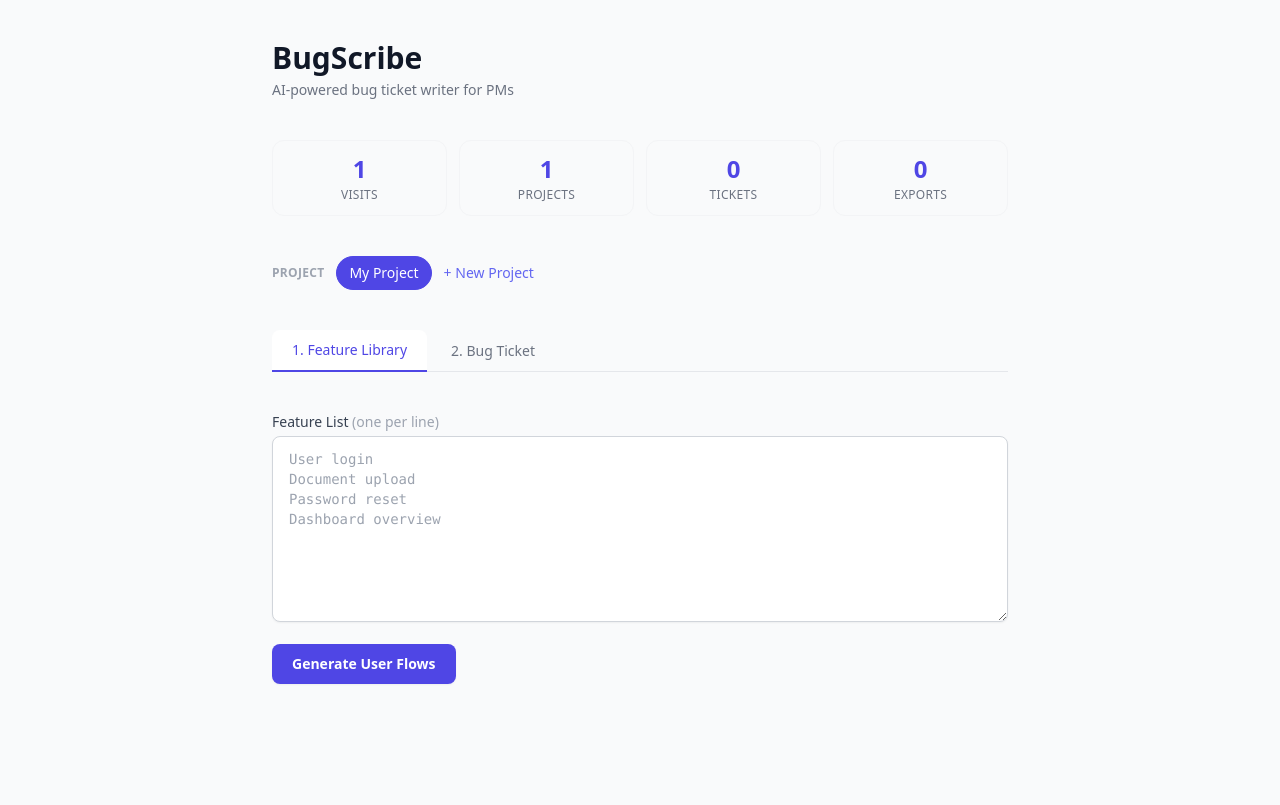
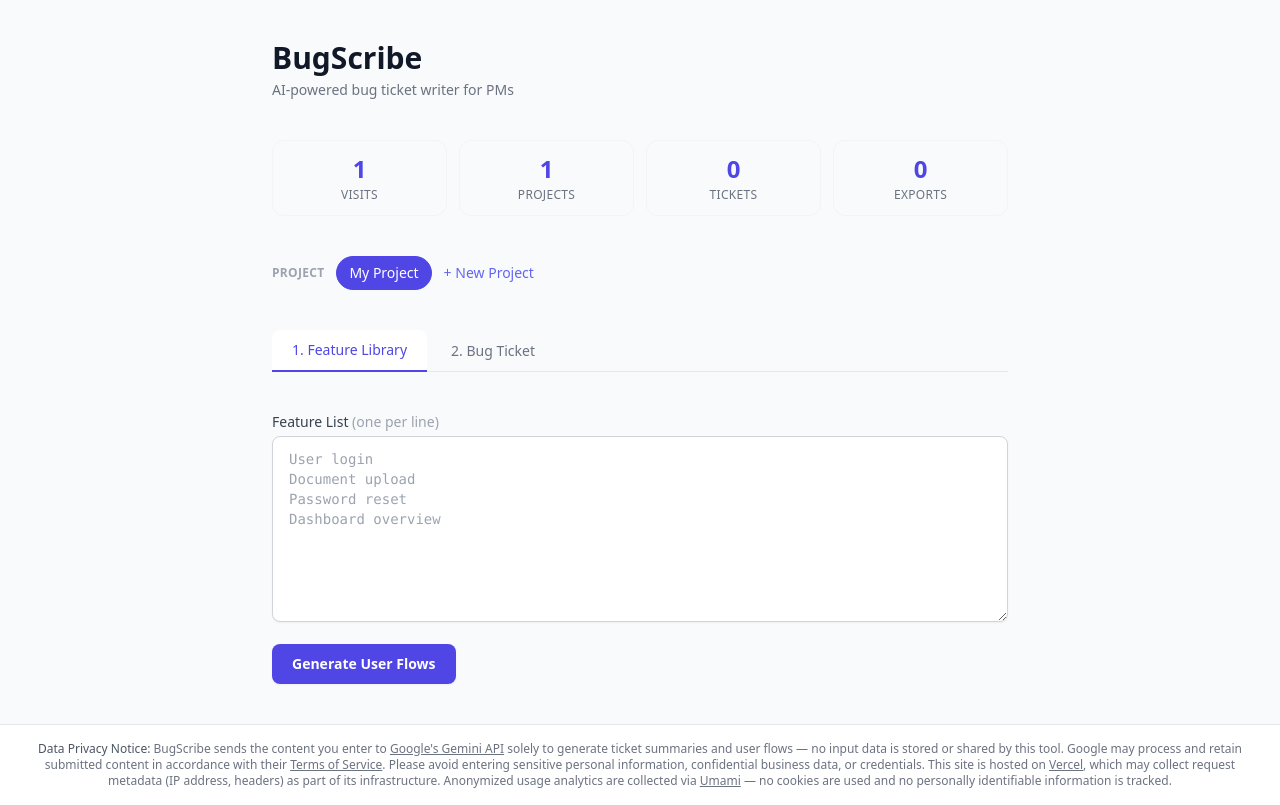
Before and after one commit to nguyehi1/BugScribe, a Next.js app: page / in a window 1280 px wide. Built offline with nearby package versions, Linux system fonts and the light colour scheme.

Commit message:
Add data privacy disclaimer to footer (Gemini, Vercel, Umami)

```diff
--- a/app/layout.js
+++ b/app/layout.js
@@ -8,8 +8,24 @@
 export default function RootLayout({ children }) {
   return (
     <html lang="en">
-      <body className="min-h-screen bg-gray-50 text-gray-900 antialiased">
-        {children}
+      <body className="min-h-screen bg-gray-50 text-gray-900 antialiased flex flex-col">
+        <main className="flex-1">{children}</main>
+        <footer className="border-t border-gray-200 bg-white py-4 px-6 text-center text-xs text-gray-500">
+          <p>
+            <span className="font-medium text-gray-600">Data Privacy Notice:</span>{" "}
+            BugScribe sends the content you enter to{" "}
+            <a href="https://policies.google.com/privacy" target="_blank" rel="noopener noreferrer" className="underline hover:text-gray-700">Google&apos;s Gemini API</a>{" "}
+            solely to generate ticket summaries and user flows — no input data is stored or shared by this tool. Google may process and retain submitted content in accordance with their{" "}
+            <a href="https://policies.google.com/" target="_blank" rel="noopener noreferrer" className="underline hover:text-gray-700">Terms of Service</a>.{" "}
+            Please avoid entering sensitive personal information, confidential business data, or credentials.{" "}
+            This site is hosted on{" "}
+            <a href="https://vercel.com/legal/privacy-policy" target="_blank" rel="noopener noreferrer" className="underline hover:text-gray-700">Vercel</a>,{" "}
+            which may collect request metadata (IP address, headers) as part of its infrastructure.{" "}
+            Anonymized usage analytics are collected via{" "}
+            <a href="https://umami.is/privacy" target="_blank" rel="noopener noreferrer" className="underline hover:text-gray-700">Umami</a>{" "}
+            — no cookies are used and no personally identifiable information is tracked.
+          </p>
+        </footer>
       </body>
     </html>
   );
```
